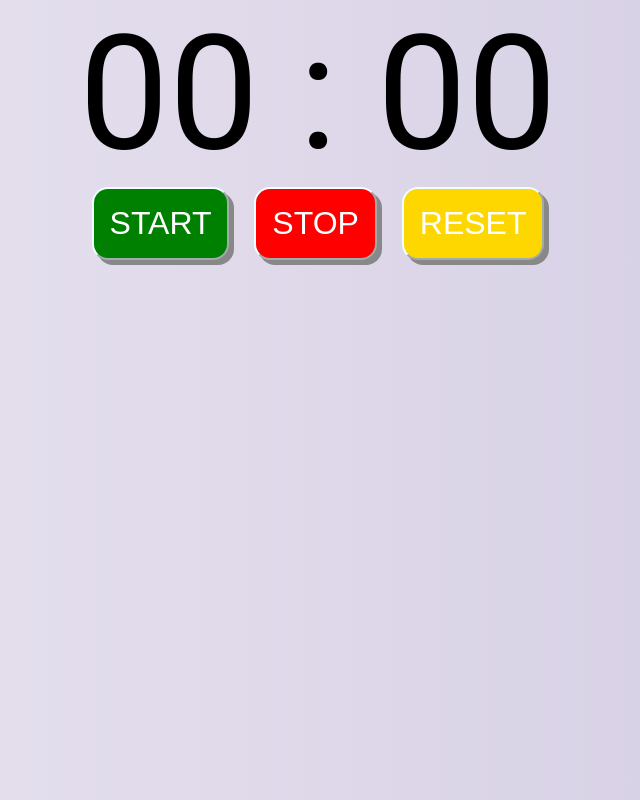
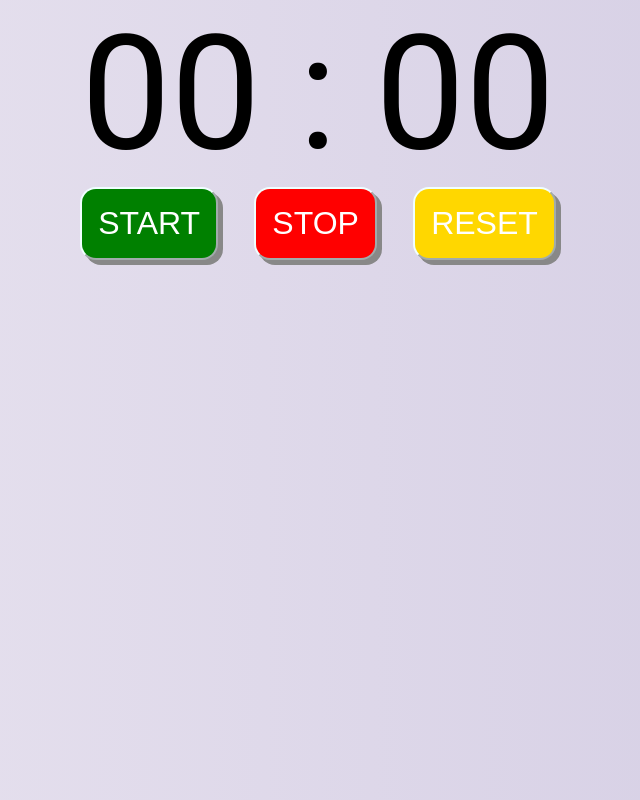
Before and after one commit to SaurabhPanja/cn-stopwatch, a plain HTML site: page index.html in a window 1280 px wide. Shown: the whole page, without its empty margins (322-962 px from the left). Drawn offline with Linux system fonts and the light colour scheme.

Commit message:
added comments

```diff
--- a/main.js
+++ b/main.js
@@ -4,6 +4,7 @@
   let stopCounterToClearInterval = 1;
   let isRunning = false;
 
+  //start button to start the timer
   document.querySelector("#start-btn").addEventListener("click", () => {
     if (isRunning) return;
     isRunning = true;
@@ -20,11 +21,13 @@
     }, 10);
   });
 
+  //stop button to stop the timer
   document.querySelector("#stop-btn").addEventListener("click", () => {
     clearInterval(stopCounterToClearInterval);
     isRunning = false;
   });
 
+  //reset button to reset the timer
   document.querySelector("#reset-btn").addEventListener("click", () => {
     clearInterval(stopCounterToClearInterval);
     milliSeconds = 0;
--- a/style.css
+++ b/style.css
@@ -15,10 +15,13 @@ body{
 .stopwatch{
     margin: auto;
     padding: auto;
+    min-width: 40vw;
 }
 
 .stopwatch-time{
     font-size: 10rem;
+    display: flex;
+    justify-content: space-around;
 }
 .stopwatch-controls{
     display: flex;
```
